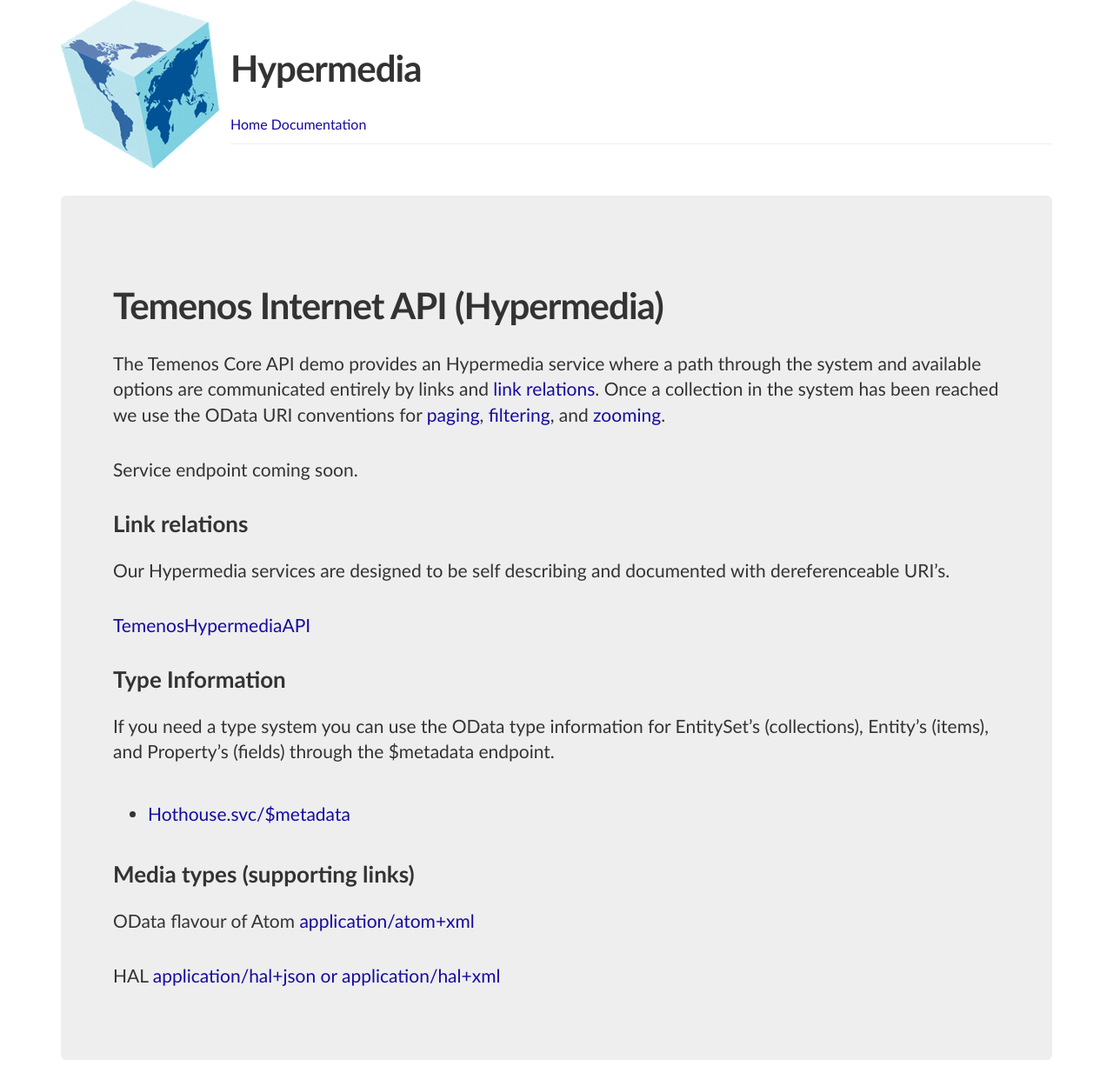
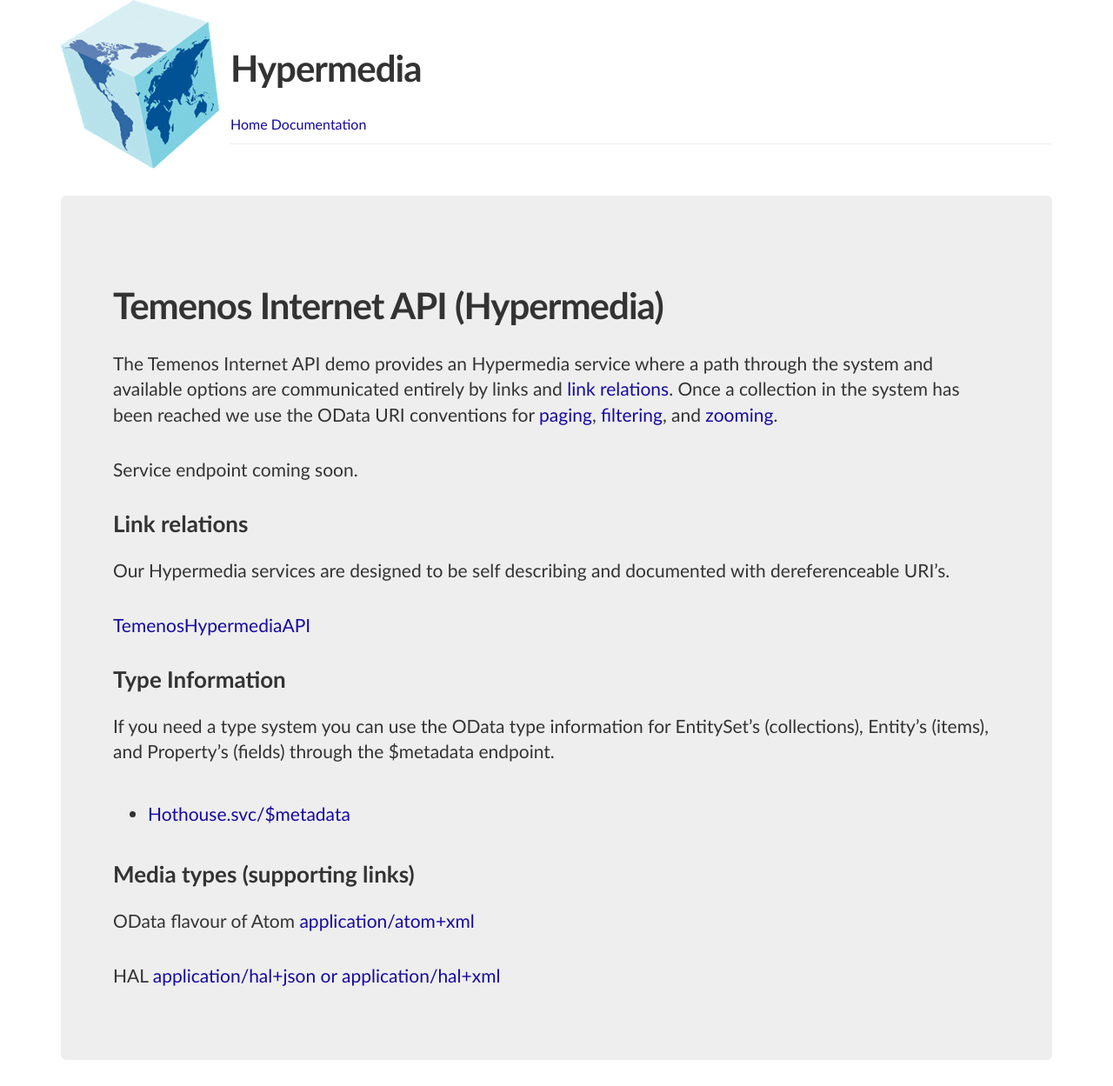
Before and after one commit to temenostech/TemenosHypermediaAPI, a Jekyll site: the page built from InternetAPI/Hypermedia/index.md, in a window 1280 px wide. Shown: the whole page at 87% size. Built offline with Jekyll 4.4.1, drawn with Linux system fonts in a browser that asks for light colours; some web fonts are replaced; Markdown is read by kramdown in place of the engine named in the settings.

Commit message:
Fix some broken links

```diff
--- a/InternetAPI/Hypermedia/index.md
+++ b/InternetAPI/Hypermedia/index.md
@@ -4,7 +4,7 @@ title: Hypermedia
 ---
 ## Temenos Internet API (Hypermedia)
 
-The Temenos Core API demo provides an Hypermedia service where a path through the system and available options are communicated entirely by links and [link relations](http://tools.ietf.org/html/rfc5988).  Once a collection in the system has been reached we use the OData URI conventions for [paging](http://docs.oasis-open.org/odata/odata/v4.0/os/part2-url-conventions/odata-v4.0-os-part2-url-conventions.html#_Toc372793863), [filtering](http://docs.oasis-open.org/odata/odata/v4.0/os/part2-url-conventions/odata-v4.0-os-part2-url-conventions.html#_Toc372793792), and [zooming](http://docs.oasis-open.org/odata/odata/v4.0/os/part2-url-conventions/odata-v4.0-os-part2-url-conventions.html#_Toc372793860).
+The Temenos Internet API demo provides an Hypermedia service where a path through the system and available options are communicated entirely by links and [link relations](http://tools.ietf.org/html/rfc5988).  Once a collection in the system has been reached we use the OData URI conventions for [paging](http://docs.oasis-open.org/odata/odata/v4.0/os/part2-url-conventions/odata-v4.0-os-part2-url-conventions.html#_Toc372793863), [filtering](http://docs.oasis-open.org/odata/odata/v4.0/os/part2-url-conventions/odata-v4.0-os-part2-url-conventions.html#_Toc372793792), and [zooming](http://docs.oasis-open.org/odata/odata/v4.0/os/part2-url-conventions/odata-v4.0-os-part2-url-conventions.html#_Toc372793860).
 
 
 Service endpoint coming soon.
@@ -15,7 +15,7 @@ Service endpoint coming soon.
 
 Our Hypermedia services are designed to be self describing and documented with dereferenceable URI's.
 
-[TemenosHypermediaAPI](rels)
+[TemenosHypermediaAPI](/rels)
 
 
 ### Type Information
```
Also changed, not shown: CoreAPI/Hypermedia/index.md (+1 -1 lines), rels/index.md (+0 -1 lines).
